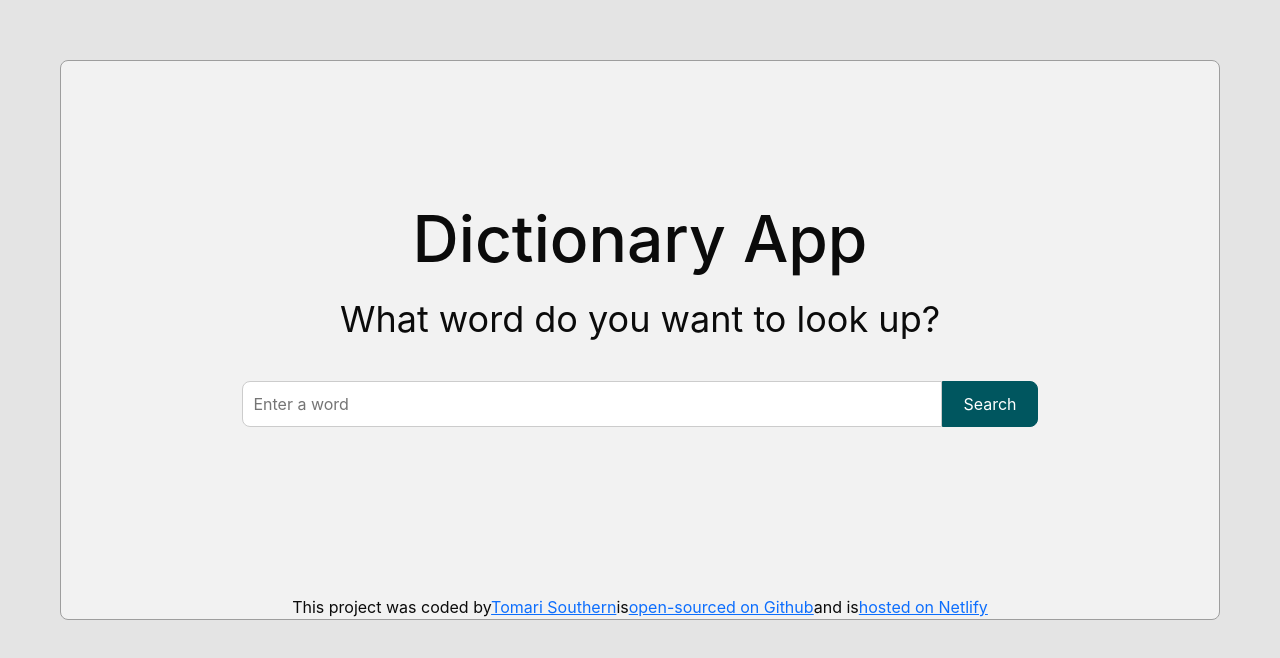
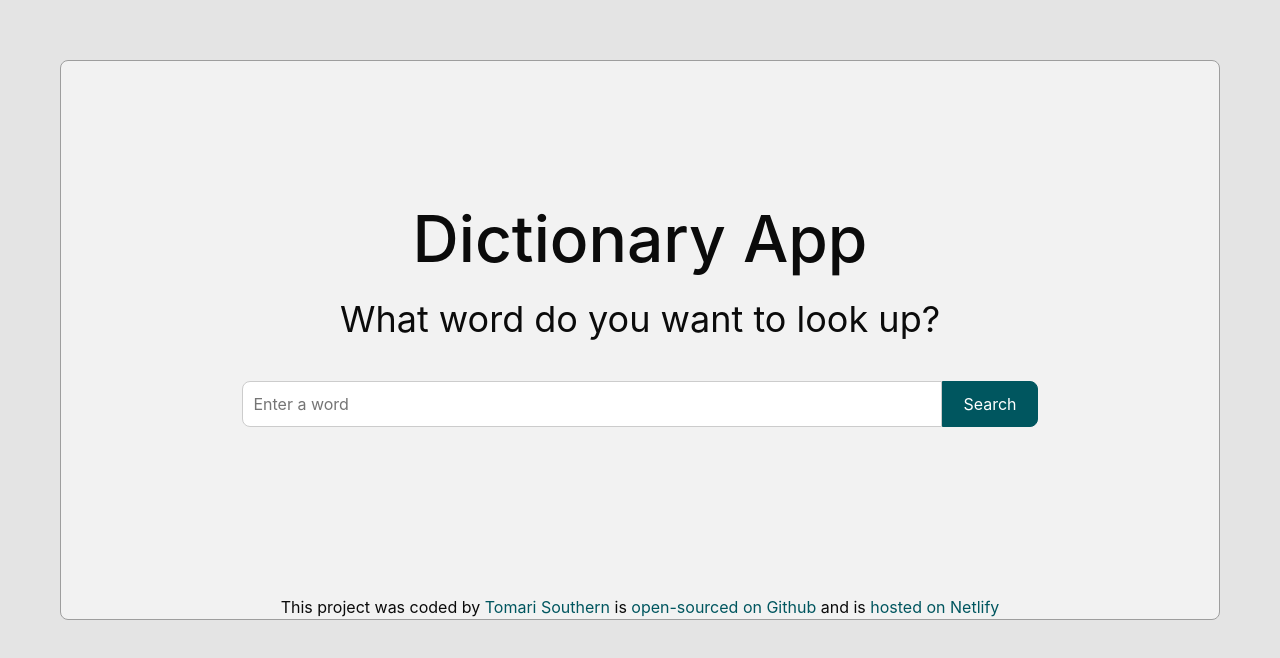
Before and after one commit to TomariCodes/react-dictionary, a React (Create React App) app: page / in a window 1280 px wide. Shown: the top 658 px of the page. Built offline with nearby package versions, Linux system fonts and the light colour scheme.

Commit message:
Styled footer

```diff
--- a/src/App.css
+++ b/src/App.css
@@ -69,3 +69,9 @@
   background-color: #00494d;
   color: white;
 }
+
+
+footer a {
+  color: #00565f;
+  text-decoration: none;
+}
```
Also changed, not shown: src/App.js (+6 -2 lines).
